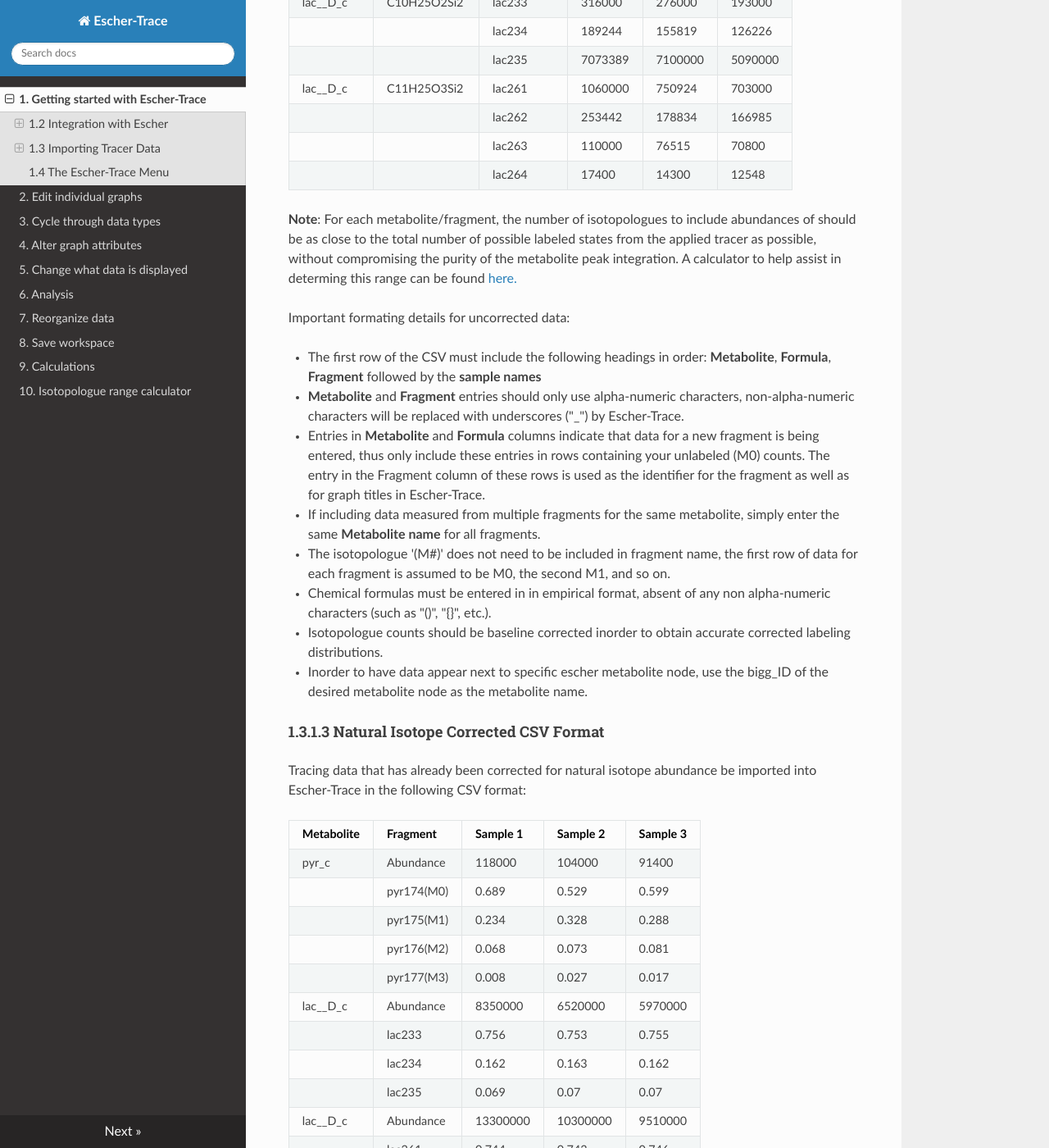
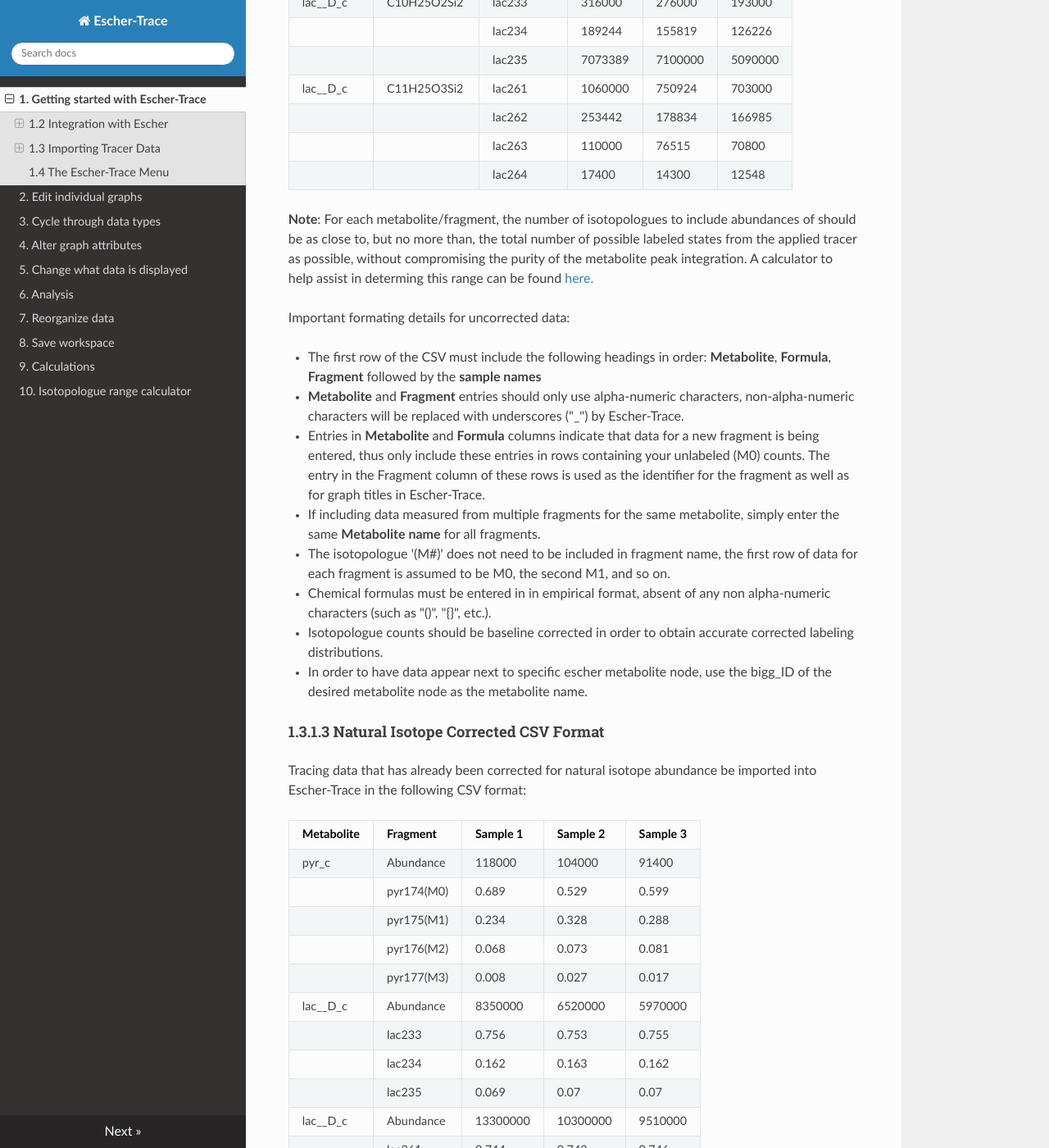
Before and after one commit to escher-trace/escher-trace.github.io, an MkDocs documentation site: the page built from docs/GettingStarted.md, in a window 1280 px wide and 1400 px high, scrolled down 1409 px. Shown: the whole window at 82% size. Built offline with MkDocs 1.6.1, drawn with Linux system fonts in a browser that asks for light colours; nearby versions of some CDN libraries; some of the changed text lies outside the part shown.

Commit message:
update flag text and user doc IsoCalculator text

```diff
--- a/docs/GettingStarted.md
+++ b/docs/GettingStarted.md
@@ -41,7 +41,7 @@
 |            |             | lac264     | 17400    | 14300    | 12548    |
 
 
-**Note**: For each metabolite/fragment, the number of isotopologues to include abundances of should be as close to the total number of possible labeled states from the applied tracer as possible, without compromising the purity of the metabolite peak integration. A calculator to help assist in determing this range can be found [here.](../IsoCalculator/)
+**Note**: For each metabolite/fragment, the number of isotopologues to include abundances of should be as close to, but no more than, the total number of possible labeled states from the applied tracer as possible, without compromising the purity of the metabolite peak integration. A calculator to help assist in determing this range can be found [here.](../IsoCalculator/)
 
 Important formating details for uncorrected data:
 
@@ -51,8 +51,8 @@
 + If including data measured from multiple fragments for the same metabolite, simply enter the same **Metabolite name** for all fragments.
 + The isotopologue '(M#)' does not need to be included in fragment name, the first row of data for each fragment is assumed to be M0, the second M1, and so on.
 + Chemical formulas must be entered in in empirical format, absent of any non alpha-numeric characters (such as "()", "{}", etc.).
-+ Isotopologue counts should be baseline corrected inorder to obtain accurate corrected labeling distributions.
-+ Inorder to have data appear next to specific escher metabolite node, use the bigg_ID of the desired metabolite node as the metabolite name.
++ Isotopologue counts should be baseline corrected in order to obtain accurate corrected labeling distributions.
++ In order to have data appear next to specific escher metabolite node, use the bigg_ID of the desired metabolite node as the metabolite name.
 
 #### 1.3.1.3	Natural Isotope Corrected CSV Format
 
@@ -82,7 +82,7 @@
 + Entries in **Metabolite** column indicate that data for a new fragment is being entered, thus only include these entries in rows containing your fragment abundance. The entry in the **Fragment** column directly below the **Abundance** entry is used as the identifier for the fragment as well as for graph titles in Escher-Trace.
 + If including data measured from multiple fragments for the same metabolite, simply enter the same **Metabolite** name for all fragments.
 + The isotopologue '(M#)' does not need to be included in fragment name, the first row of data for each fragment is assumed to be M0, the second M1, and so on.
-+ Inorder to have data appear next to specific escher metabolite node, use the bigg_ID of the desired metabolite node as the metabolite name
++ In order to have data appear next to specific escher metabolite node, use the bigg_ID of the desired metabolite node as the metabolite name
 
 
 ### 1.3.2	Loading Data in
```
Also changed, not shown: docs/IsoCalculator.md (+2 -2 lines), 1 other file.
